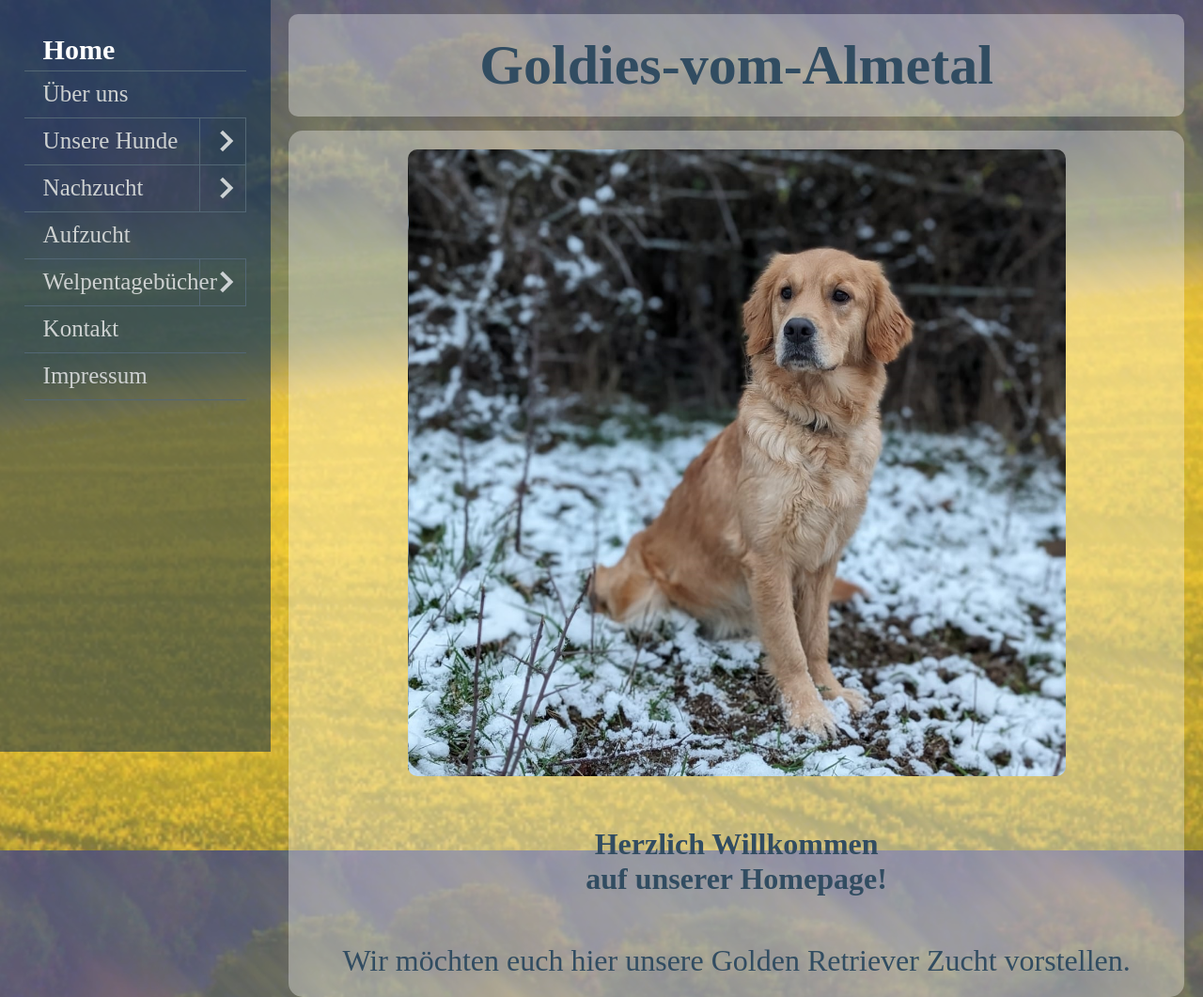
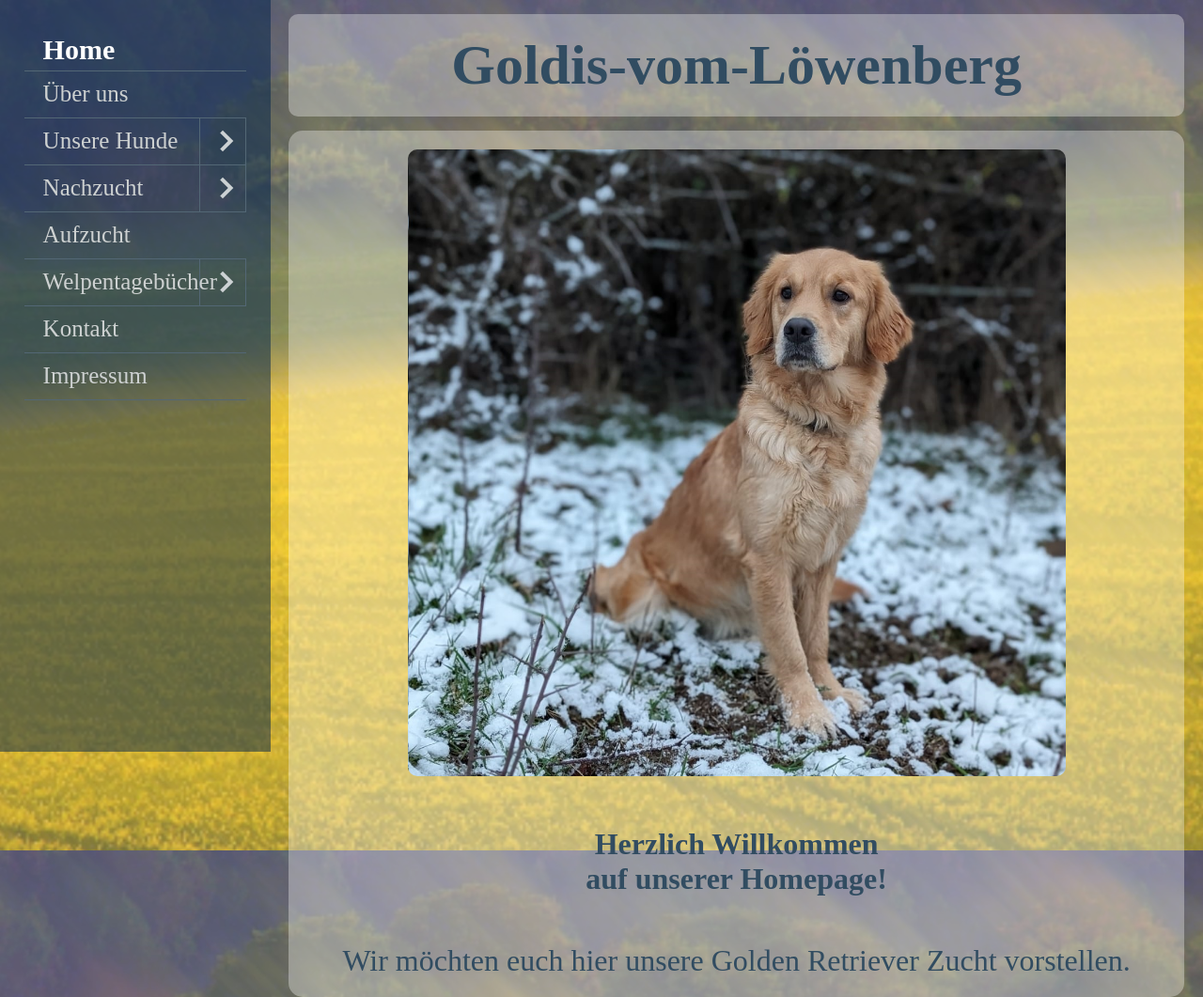
Before and after one commit to Finn-Kaup/Goldies-vom-Loewenberg, a plain HTML site: page index.html in a window 1280 px wide. Shown: the whole page at 94% size. Drawn offline with Linux system fonts and the light colour scheme; a web font is replaced by a local one.

Commit message:
Update index.html

```diff
--- a/index.html
+++ b/index.html
@@ -24,7 +24,7 @@
     </div>
 
     <div class="header" id="headerID">
-        <h1>Goldies-vom-Almetal</h>
+        <h1>Goldis-vom-Löwenberg</h>
     </div>
 
     <div class="navbar" id="navbarID">
```
